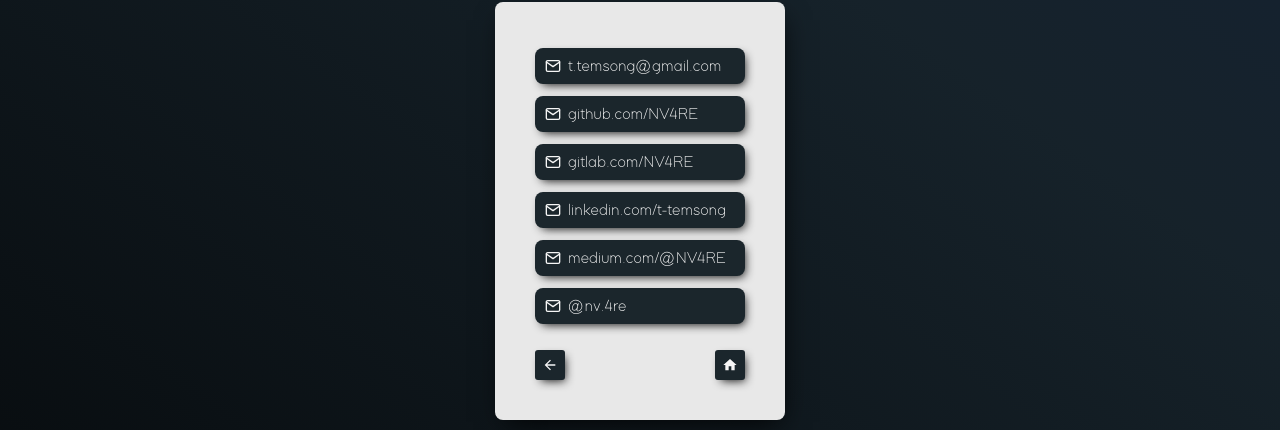
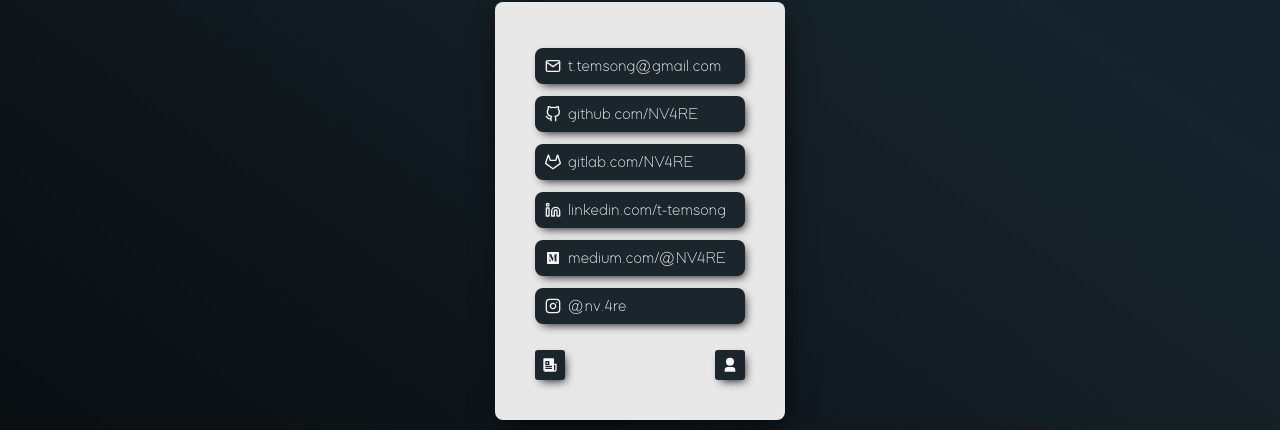
Before and after one commit to NV4RE/portfolio, a React app: page /contact in a window 1280 px wide. Shown: the part 189-619 px from the top of the page. Built offline with nearby package versions, Linux system fonts and the light colour scheme.

Commit message:
dynamic icon

```diff
--- a/src/components/ContactLink/index.tsx
+++ b/src/components/ContactLink/index.tsx
@@ -1,10 +1,10 @@
 import React from "react";
 import styled from "styled-components";
+import Icon from "../Icon";
 
 interface IProps {
   link: string;
   label: string;
-  icon: React.ReactNode;
 }
 
 const IconContainer = styled.div`
@@ -38,9 +38,16 @@
       className="hvr-float"
       onClick={() => window.open(props.link, "_blank", "noopener noreferrer")}
     >
-      {props.icon} <Label>{props.label}</Label>
+      <Icon name={getDomainFromUrl(props.link)} /> <Label>{props.label}</Label>
     </IconContainer>
   );
 };
 
+const getDomainFromUrl = (url: string): string => {
+  if (/mailto:/gi.test(url)) {
+    return "mail";
+  }
+  return new URL(url).hostname;
+};
+
 export default ContactLink;
--- /dev/null
+++ b/src/components/Icon/index.tsx
@@ -0,0 +1,77 @@
+import React from "react";
+import {
+  FiGithub,
+  FiGitlab,
+  FiInstagram,
+  FiLink,
+  FiLinkedin,
+  FiMail,
+} from "react-icons/fi";
+import {
+  RiArrowGoBackFill,
+  RiContactsBookFill,
+  RiContactsFill,
+  RiHomeFill,
+  RiMediumFill,
+  RiMistLine,
+  RiNewspaperFill,
+  RiUser3Fill,
+} from "react-icons/ri";
+
+export enum ICON_NAME {
+  Mail = "mail",
+  Github = "github.com",
+  Gitlab = "gitlab.com",
+  Linkedin = "linkedin.com",
+  Medium = "medium.com",
+  Instagram = "instagram.com",
+
+  Home = "home",
+  Back = "back",
+  Profile = "profile",
+  AboutMe = "aboutme",
+  Summary = "summary",
+  Experiences = "experiences",
+  Contact = "contact",
+}
+
+interface IProps {
+  name: ICON_NAME | string;
+}
+
+const Icon = (props: IProps) => {
+  switch (props.name) {
+    case ICON_NAME.Mail:
+      return <FiMail />;
+    case ICON_NAME.Github:
+      return <FiGithub />;
+    case ICON_NAME.Gitlab:
+      return <FiGitlab />;
+    case ICON_NAME.Linkedin:
+      return <FiLinkedin />;
+    case ICON_NAME.Medium:
+      return <RiMediumFill />;
+    case ICON_NAME.Instagram:
+      return <FiInstagram />;
+
+    case ICON_NAME.Home:
+      return <RiHomeFill />;
+    case ICON_NAME.Profile:
+      return <RiUser3Fill />;
+    case ICON_NAME.AboutMe:
+      return <RiContactsFill />;
+    case ICON_NAME.Back:
+      return <RiArrowGoBackFill />;
+    case ICON_NAME.Summary:
+      return <RiMistLine />;
+    case ICON_NAME.Experiences:
+      return <RiNewspaperFill />;
+    case ICON_NAME.Contact:
+      return <RiContactsBookFill />;
+
+    default:
+      return <FiLink />;
+  }
+};
+
+export default Icon;
--- a/src/components/Navigator/index.tsx
+++ b/src/components/Navigator/index.tsx
@@ -1,8 +1,8 @@
 import React from "react";
-import { MdArrowBack, MdHome } from "react-icons/md";
 import { useHistory } from "react-router-dom";
 import styled from "styled-components";
 import Button from "../Button";
+import Icon from "../Icon";
 
 const Between = styled.div`
   display: flex;
@@ -20,23 +20,21 @@
   const pn = history.location.pathname.split("/");
   const currentPage = pn[pn.length - 1];
 
-  const nextPage = getNextPage(currentPage, props.pages);
-  console.log(nextPage, currentPage, props.pages);
+  const currentIndex = props.pages.indexOf(currentPage);
+
+  const prevPage = props.pages[(currentIndex - 1) % props.pages.length] || "/";
+  const nextPage = props.pages[(currentIndex + 1) % props.pages.length] || "/";
 
   return (
     <Between>
-      <Button className="hvr-backward" onClick={() => history.goBack()}>
-        <MdArrowBack />
+      <Button className="hvr-backward" onClick={() => history.push(prevPage)}>
+        <Icon name={prevPage} />
       </Button>
       <Button className="hvr-forward" onClick={() => history.push(nextPage)}>
-        <MdHome />
+        <Icon name={nextPage} />
       </Button>
     </Between>
   );
 };
 
 export default Navigator;
-const getNextPage = (currentPage: string, pages: string[]): string => {
-  const currentIndex = pages.indexOf(currentPage);
-  return pages[currentIndex + 1] || "/";
-};
--- a/src/containers/Contact/index.tsx
+++ b/src/containers/Contact/index.tsx
@@ -1,5 +1,4 @@
 import React, { useContext } from "react";
-import { FiMail } from "react-icons/fi";
 import Body from "../../components/Body";
 import ContactLink from "../../components/ContactLink";
 import Container from "../../components/Container";
@@ -12,14 +11,7 @@
     <Container>
       <Body>
         {resumeData?.contacts.map((c) => {
-          return (
-            <ContactLink
-              key={c.link}
-              link={c.link}
-              icon={<FiMail />}
-              label={c.label}
-            />
-          );
+          return <ContactLink key={c.link} link={c.link} label={c.label} />;
         })}
         <Navigator pages={resumeData?.pages ?? []} />
       </Body>
--- a/src/resume.json
+++ b/src/resume.json
@@ -297,7 +297,7 @@
       "label": "gitlab.com/NV4RE"
     },
     {
-      "link": "https://www.linkedin.com/in/t-temsong",
+      "link": "https://linkedin.com/in/t-temsong",
       "label": "linkedin.com/t-temsong"
     },
     {
@@ -305,7 +305,7 @@
       "label": "medium.com/@NV4RE"
     },
     {
-      "link": "https://www.instagram.com/nv.4re",
+      "link": "https://instagram.com/nv.4re",
       "label": "@nv.4re"
     }
   ],
```
Also changed, not shown: 1 other file (tests, documents, lock files or other folders).
